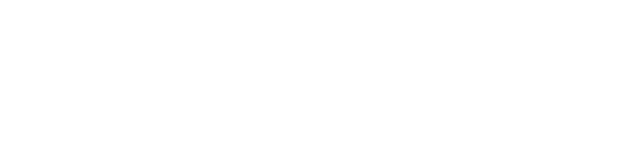
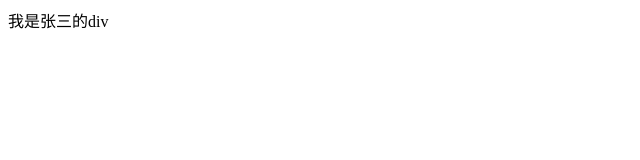
Before and after one commit to lipeng1808/1809test3, a plain HTML site: page index.html in a window 1280 px wide. Shown: the whole page, without its empty margins (0-640 px from the left). Drawn offline with Linux system fonts and the light colour scheme.

Commit message:
zhangsan分支提交的代码

```diff
--- a/index.html
+++ b/index.html
@@ -5,5 +5,6 @@
 		<title></title>
 	</head>
 	<body>
+		<div class="">我是张三的div</div>
 	</body>
 </html>
```
